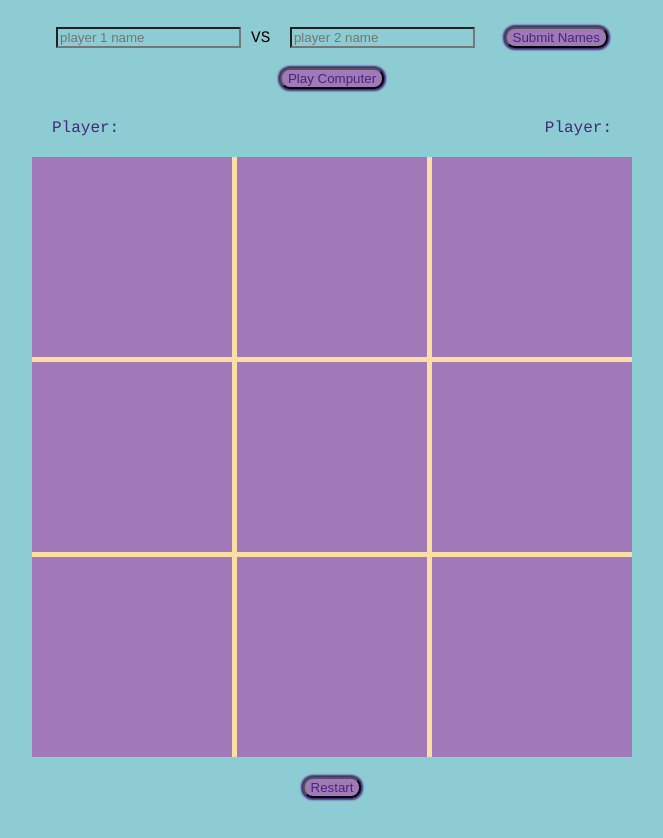
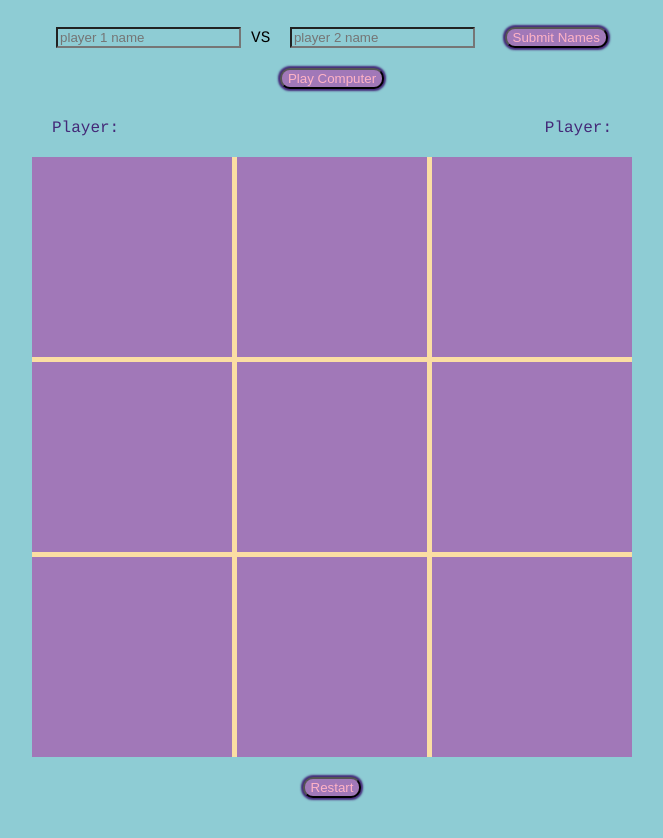
Before and after one commit to vanessaines2/Arcade, a plain HTML site: page index.html in a window 1280 px wide. Shown: the part 84-922 px from the top of the page, without its empty margins (308-971 px from the left). Drawn offline with Linux system fonts and the light colour scheme.

Commit message:
some styling

```diff
--- a/style.css
+++ b/style.css
@@ -52,19 +52,19 @@ h1 {
   color: rgb(68, 41, 120);
 }
 #computerBtn {
-  color: rgb(68, 41, 120);
+  color: #ffb3c6;
   background-color: rgb(161, 120, 184);
   border-radius: 10px;
   box-shadow: 0px 0px 2px 2px rgb(68, 41, 120);
 }
 #nameBtn {
-  color: rgb(68, 41, 120);
+  color: #ffb3c6;
   background-color: rgb(161, 120, 184);
   border-radius: 10px;
   box-shadow: 0px 0px 2px 2px rgb(68, 41, 120);
 }
 #restartButton {
-  color: rgb(68, 41, 120);
+  color: #ffb3c6;
   background-color: rgb(161, 120, 184);
   border-radius: 10px;
   box-shadow: 0px 0px 2px 2px rgb(68, 41, 120);
```
